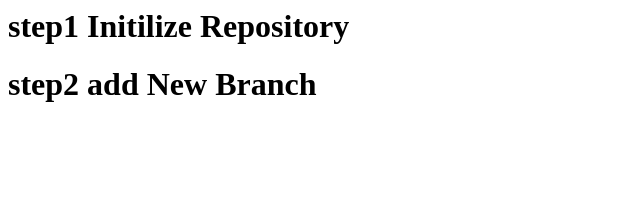
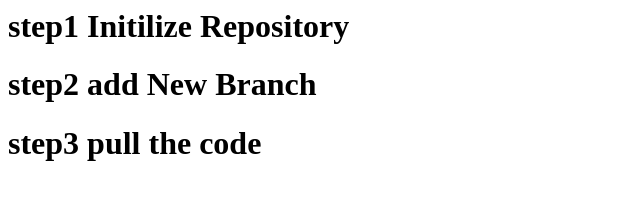
Before and after one commit to VishnuNakade/GitHuB_Learning, a plain HTML site: page index.html in a window 1280 px wide. Shown: the whole page, without its empty margins (0-640 px from the left). Drawn offline with Linux system fonts and the light colour scheme.

Commit message:
step3 Pull the code

```diff
--- a/index.html
+++ b/index.html
@@ -1,2 +1,3 @@
 <h1>step1 Initilize Repository</h1>
 <h1>step2 add New Branch</h1>
+<h1>step3 pull the code</h1>
```
